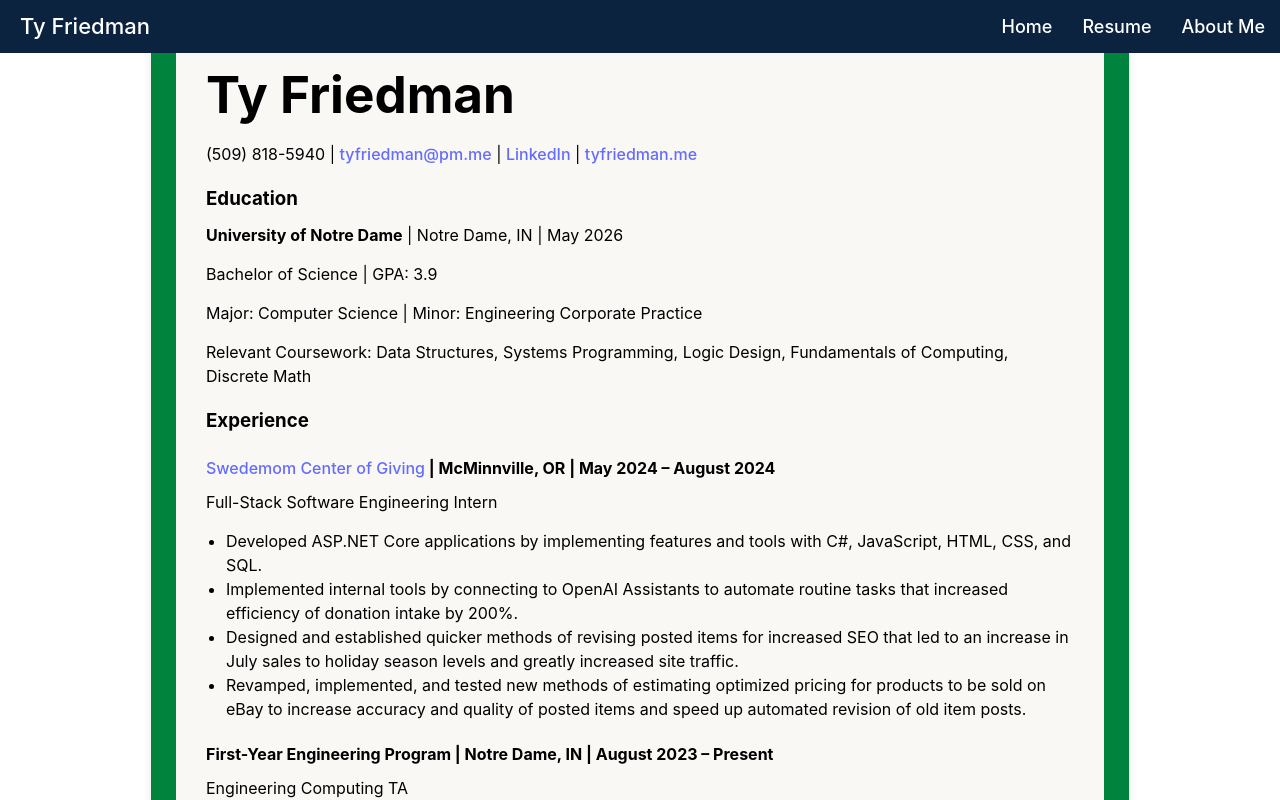
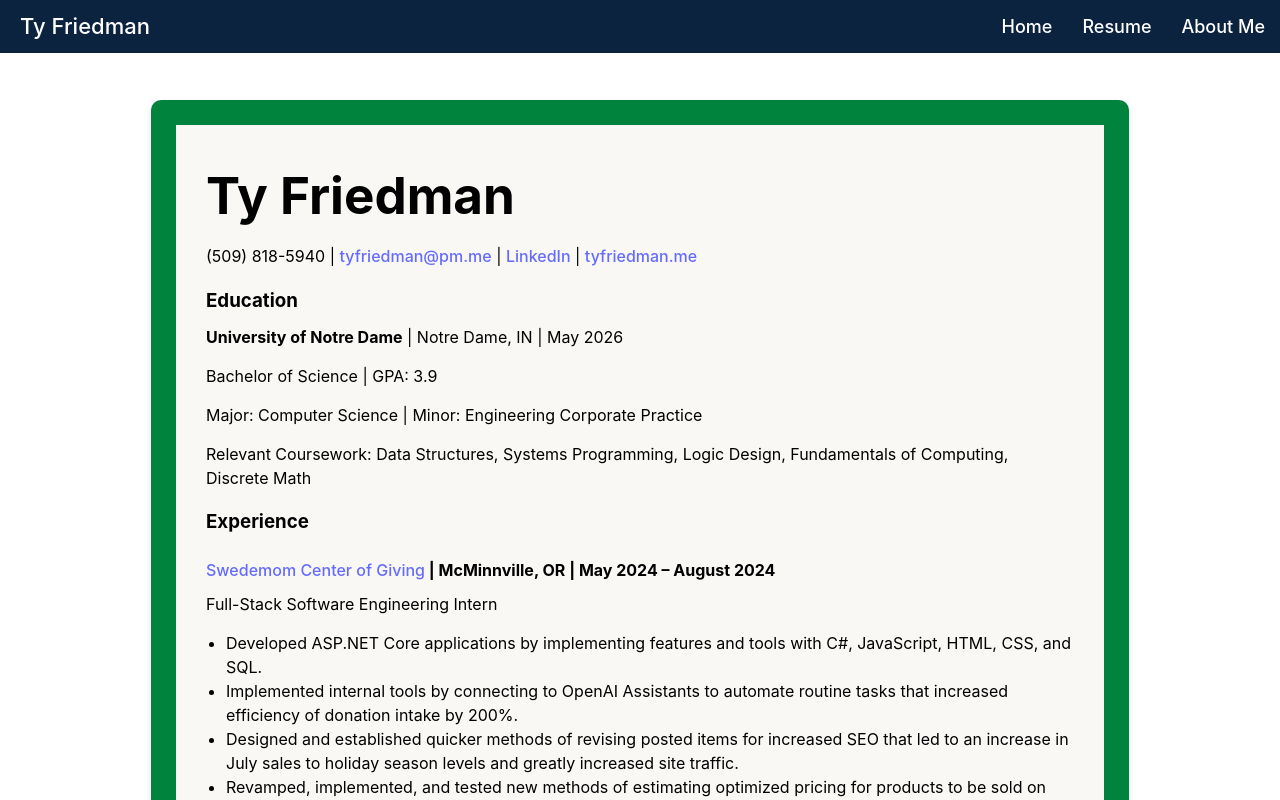
Before and after one commit to tyfriedman/portfolio, a React (Vite) app: page /resume in a window 1280 px wide. Shown: the top 800 px of the page. Built offline with nearby package versions, Linux system fonts and the light colour scheme.

Commit message:
formatting changes for compatability

```diff
--- a/src/App.css
+++ b/src/App.css
@@ -52,11 +52,11 @@ html, body {
 }
 
 .App-content {
-  display: block;
-  justify-content: flex-start;
+  display: flex;
+  justify-content: center;
   align-items: flex-start;
   padding-top: 100px;
-  width: 100vw;
+  width: 100%;
   margin: 0 auto;
   box-sizing: border-box;
 
--- a/src/Resume.css
+++ b/src/Resume.css
@@ -1,11 +1,14 @@
 .resume-container {
-  padding: 20px;
-  margin-top: 1070px;
+  padding: 120px 20px 20px 20px;
+  /* margin-top: 1070px; */
   background-color: white;
+  margin: 0 auto;
   min-height: 100vh;
+  /* display: flex; */
+  /* flex-direction: column; */
   display: flex;
-  flex-direction: column;
-  align-items: center;
+  align-items: flex-start;
+  height: 100vh;
 }
 
 .resume {
@@ -17,6 +20,9 @@
   width: 70%;
   box-shadow: 0 4px 8px rgba(0, 0, 0, 0.1);
   color: #000;
+  /* added */
+  margin: 0 auto; /* Center the resume horizontally */
+  display: block;
 }
 
 h1 {
@@ -46,8 +52,4 @@ a {
   .resume {
     color: #000; /* Ensures black text on mobile */
   }
-
-  .resume-container {
-      margin-top: 1820px;
-  }
 }
```
